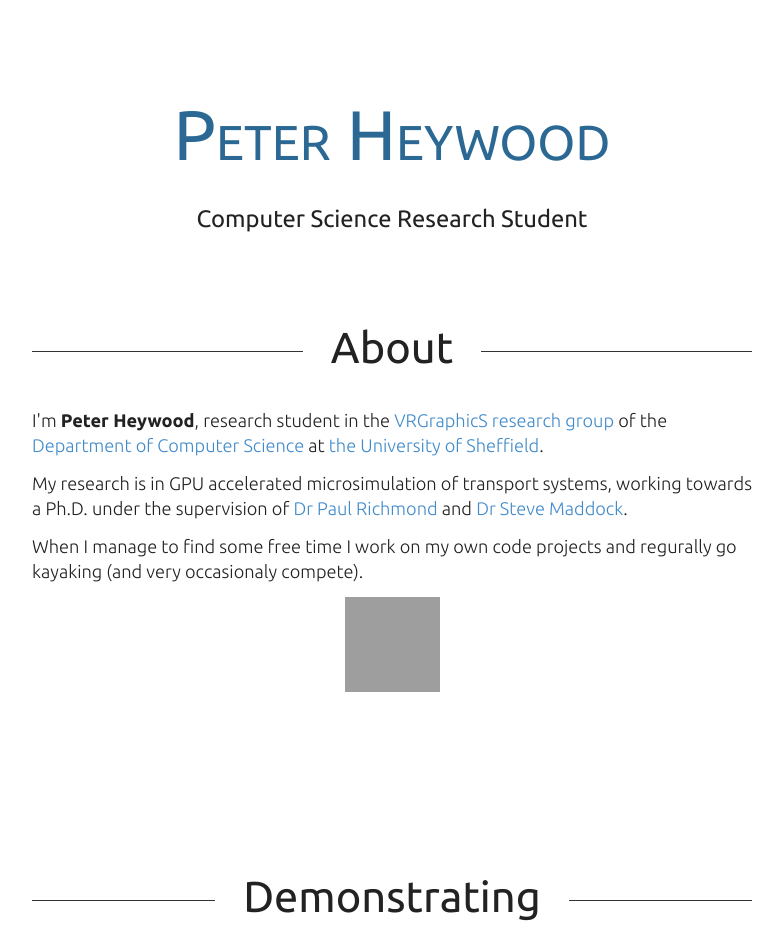
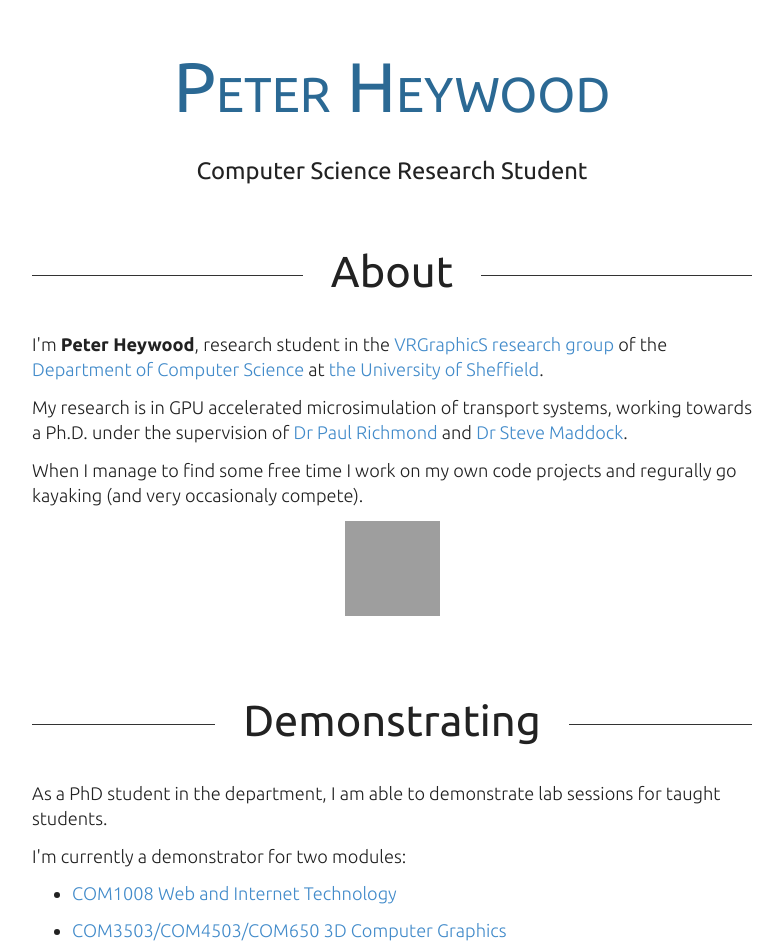
Before and after one commit to ptheywood/ptheywood.github.io, a Jekyll site: the page built from index.html, in a window 1280 px wide. Shown: the top 952 px of the page, without its empty margins (248-1031 px from the left). Built offline with Jekyll 4.4.1, drawn with Linux system fonts in a browser that asks for light colours; nearby versions of some CDN libraries; some of the changed text lies outside the part shown; grey boxes are pictures that could not be loaded.

Commit message:
Further style and content changes1

```diff
--- a/css/main.css
+++ b/css/main.css
@@ -19,7 +19,7 @@ pre code span,
     font-size: 14px;
 }
 
-p, address {
+p, address, ul li {
     font-size: 1.3em;
     font-weight: 140;
     line-height: 140%;
@@ -55,7 +55,7 @@ a:active {
 }
 
 .header h1 {
-    margin: 96px auto 32px auto;
+    margin: 48px auto 32px auto;
     font-size: 5em;
     font-variant: small-caps;
     color:#2B6994;
@@ -64,7 +64,6 @@ a:active {
 .header h2 {
     margin: 24px auto 32px auto;
     font-size: 170%;
-    /*font-variant: small-caps;*/
 }
 
 .header a {
@@ -284,7 +283,7 @@ section.content {
 }
 @media (min-width: 768px) {
   section.content {
-    padding: 60px 60px 120px 60px;
+    padding: 32px 32px 48px 32px;
   }
 }
 
--- a/index.html
+++ b/index.html
@@ -68,15 +68,29 @@ title: Peter Heywood | Computer Science PhD Student
 
                     <h2 class="sub-header"><span>Contact</span></h2>
                     <div class="row">
-                        <div class="col-xs-12 col-sm-6">
-                            <p>
-                                Email: <a href="mailto:ptheywood1@sheffield.ac.uk">ptheywood1@sheffield.ac.uk</a>
-                            </p>
-                            <p>
-                                Twitter: <a href="http://twitter.com/peeethwd">@peethwd</a>
-                            </p>
+                        <div class="col-xs-12 col-sm-6 text-right">
+                            <ul>
+                                <li>
+                                    <a href="mailto:ptheywood1@sheffield.ac.uk">
+                                        ptheywood1@sheffield.ac.uk
+                                        <img src="{{ site.baseurl }}/img/font-awesome/envelope_5ea9dd_64.png" alt="Email" />
+                                    </a>
+                                </li>
+                                <li>
+                                    <a href="https://github.com/peethwd">
+                                        github/peethwd
+                                        <img src="{{ site.baseurl }}/img/github/GitHub-Mark-64px.png" alt="Github" />
+                                    </a>
+                                </li>
+                                <li>
+                                    <a href="http://twitter.com/peethwd">
+                                        twitter/peethwd
+                                        <img src="{{ site.baseurl }}/img/twitter/Twitter_logo_blue.png" alt="Twitter" />
+                                    </a>
+                                </li>
+                            </ul>
                         </div>
-                        <div class="col-xs-12 col-sm-6">
+                        <div class="col-xs-12 col-sm-6 text-left">
                             <p>
                                 <address>
                                     Peter Heywood, <br />
```
